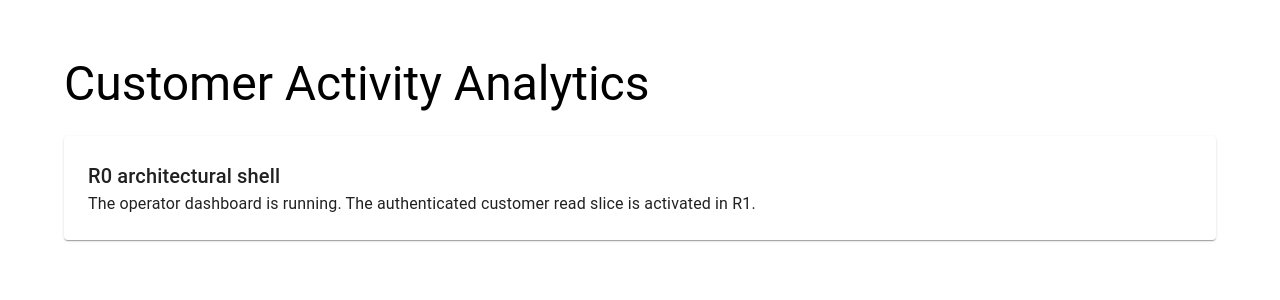
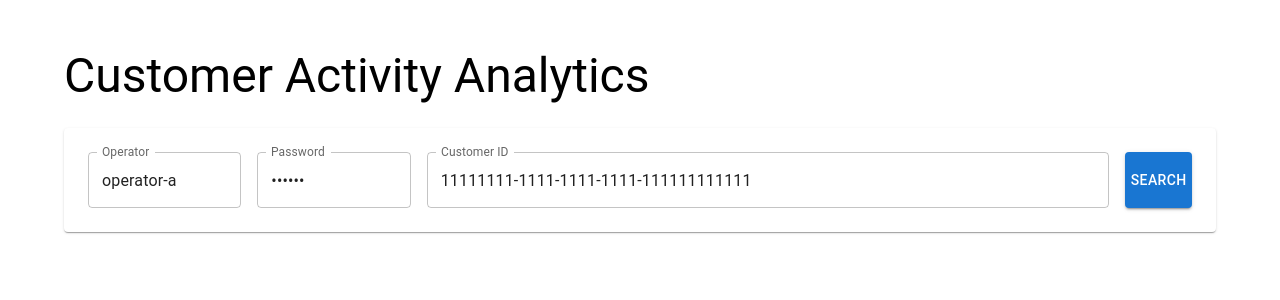
Before and after one commit to jdoe-dev-159753/specgraph-reference-app, a React (Vite) app in the folder frontend/: page / in a window 1280 px wide. Shown: the top 300 px of the page. Built offline with nearby package versions, Linux system fonts and the light colour scheme.

Commit message:
feat: add authenticated customer activity dashboard

```diff
--- a/frontend/src/App.tsx
+++ b/frontend/src/App.tsx
@@ -1,16 +1,109 @@
-import { Container, Paper, Stack, Typography } from '@mui/material'
+import { FormEvent, useState } from 'react'
+import { useQuery } from '@tanstack/react-query'
+import {
+  Alert, Button, Container, List, ListItem, Paper, Stack, Table, TableBody, TableCell,
+  TableHead, TableRow, TextField, Typography,
+} from '@mui/material'
+
+type Activity = {
+  transactionId: string
+  type: 'CARD' | 'PAYMENT' | 'CRYPTO'
+  amount: number
+  currency: string
+  status: string
+  createdAt: string
+  details: Record<string, string>
+}
+
+type RiskEvidence = {
+  transactionId: string
+  ruleId: string
+  ruleName: string
+  triggeredAt: string
+  scoreContribution: number
+}
+
+type CustomerSnapshot = { customerId: string; activities: Activity[]; riskEvidence: RiskEvidence[] }
+type Request = { customerId: string; username: string; password: string }
+
+const SEEDED_CUSTOMER = '11111111-1111-1111-1111-111111111111'
+
+async function loadCustomer(request: Request): Promise<CustomerSnapshot> {
+  const response = await fetch(`/api/customers/${request.customerId}`, {
+    headers: { Authorization: `Basic ${btoa(`${request.username}:${request.password}`)}` },
+  })
+  if (response.status === 401) throw new Error('Authentication failed')
+  if (response.status === 404) throw new Error('Customer not found')
+  if (!response.ok) throw new Error(`Customer request failed (${response.status})`)
+  return response.json()
+}
 
 export default function App() {
+  const [customerId, setCustomerId] = useState(SEEDED_CUSTOMER)
+  const [username, setUsername] = useState('operator-a')
+  const [password, setPassword] = useState('demo-a')
+  const [request, setRequest] = useState<Request | null>(null)
+  const customer = useQuery({
+    queryKey: ['customer', request],
+    queryFn: () => loadCustomer(request!),
+    enabled: request !== null,
+    retry: false,
+  })
+
+  function submit(event: FormEvent) {
+    event.preventDefault()
+    setRequest({ customerId, username, password })
+  }
+
   return (
-    <Container maxWidth="lg" sx={{ py: 6 }}>
+    <Container maxWidth="lg" sx={{ py: 5 }}>
       <Stack spacing={3}>
         <Typography variant="h3" component="h1">Customer Activity Analytics</Typography>
-        <Paper sx={{ p: 3 }}>
-          <Typography variant="h6">R0 architectural shell</Typography>
-          <Typography color="text.secondary">
-            The operator dashboard is running. The authenticated customer read slice is activated in R1.
-          </Typography>
+        <Paper component="form" onSubmit={submit} sx={{ p: 3 }}>
+          <Stack direction={{ xs: 'column', md: 'row' }} spacing={2}>
+            <TextField label="Operator" value={username} onChange={e => setUsername(e.target.value)} />
+            <TextField label="Password" type="password" value={password} onChange={e => setPassword(e.target.value)} />
+            <TextField fullWidth label="Customer ID" value={customerId} onChange={e => setCustomerId(e.target.value)} />
+            <Button type="submit" variant="contained">Search</Button>
+          </Stack>
         </Paper>
+
+        {customer.isFetching && <Typography>Loading customer activity…</Typography>}
+        {customer.error && <Alert severity="error">{customer.error.message}</Alert>}
+        {customer.data && (
+          <>
+            <Paper sx={{ p: 3 }}>
+              <Typography variant="h5" gutterBottom>Activity for {customer.data.customerId}</Typography>
+              <Table size="small">
+                <TableHead><TableRow>
+                  <TableCell>Type</TableCell><TableCell>Amount</TableCell><TableCell>Status</TableCell>
+                  <TableCell>Time</TableCell><TableCell>Type details</TableCell>
+                </TableRow></TableHead>
+                <TableBody>
+                  {customer.data.activities.map(activity => (
+                    <TableRow key={activity.transactionId}>
+                      <TableCell>{activity.type}</TableCell>
+                      <TableCell>{activity.amount} {activity.currency}</TableCell>
+                      <TableCell>{activity.status}</TableCell>
+                      <TableCell>{new Date(activity.createdAt).toLocaleString()}</TableCell>
+                      <TableCell>{Object.entries(activity.details).map(([key, value]) => `${key}: ${value}`).join(' · ')}</TableCell>
+                    </TableRow>
+                  ))}
+                </TableBody>
+              </Table>
+            </Paper>
+            <Paper sx={{ p: 3 }}>
+              <Typography variant="h5">Risk evidence</Typography>
+              <List dense>
+                {customer.data.riskEvidence.map(evidence => (
+                  <ListItem key={`${evidence.transactionId}-${evidence.ruleId}`}>
+                    {evidence.ruleName} · +{evidence.scoreContribution} · {new Date(evidence.triggeredAt).toLocaleString()}
+                  </ListItem>
+                ))}
+              </List>
+            </Paper>
+          </>
+        )}
       </Stack>
     </Container>
   )
```
